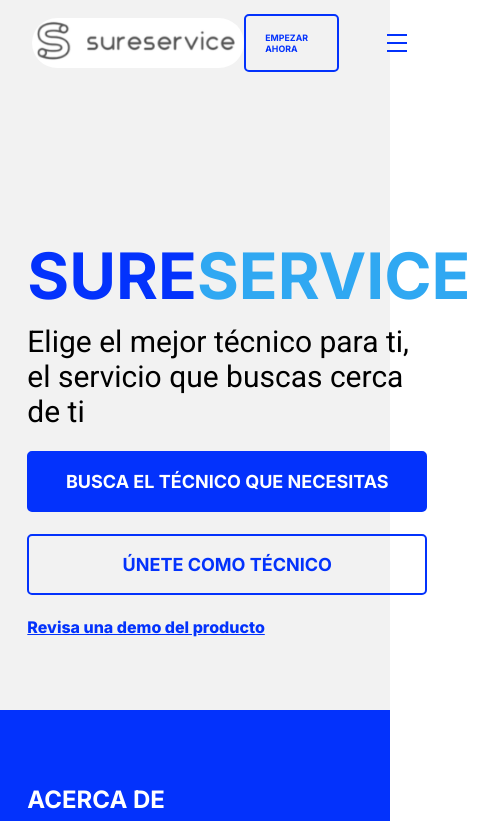
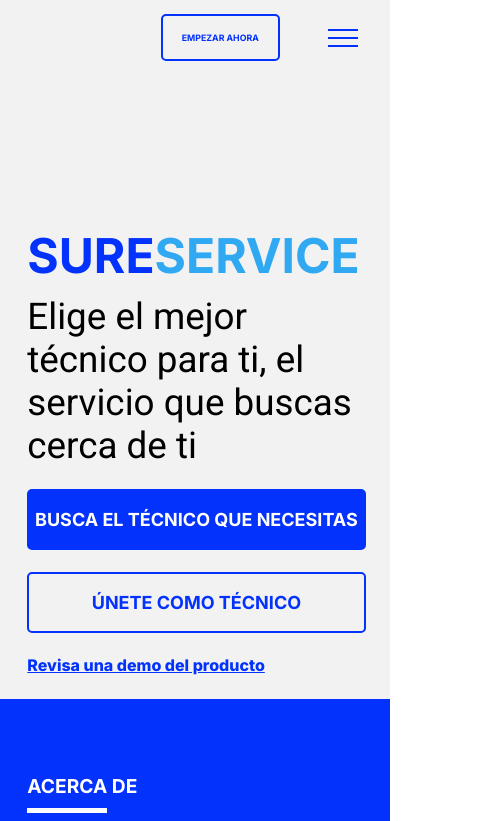
Before and after one commit to VITEC-2023/sureservice-landingpage, a plain HTML site: page index.html in a window 390 px wide. Shown: the top 821 px of the page, 479 px wide, since content can reach past the window. Drawn offline with Linux system fonts and the light colour scheme.

Commit message:
fix: fixed responsive design issues

```diff
--- a/styles/style.css
+++ b/styles/style.css
@@ -62,7 +62,7 @@ nav div {
 }
 
 .container {
-    max-width: 2100px;
+    max-width: 3000px;
     margin: auto;
 }
 
@@ -98,7 +98,7 @@ nav div {
 }
 
 .hero__content--description {
-    font-size: 30px;
+    font-size: 2.3rem;
     margin: 10px 0;
     font-weight: 400;
 }
@@ -116,7 +116,7 @@ nav div {
     border: 2px solid;
     margin: 22px 0;
     text-align: center;
-    width: 400px;
+    max-width: 400px;
     border-radius: 5px;
 }
 
@@ -147,7 +147,7 @@ nav div {
 
 h2 {
     margin: 0;
-    font-size: 24px;
+    font-size: 1.2rem;
     font-weight: 700;
     text-transform: uppercase;
 }
@@ -354,7 +354,11 @@ footer img {
         display: none;
     }
     .hero__content {
-        width: 100%;
+        width: 90%;
+        padding-right: 0.8rem;
+    }
+    .hero__content--title {
+        font-size: 3rem;
     }
     .navigation__get_start {
         font-size: 0.55rem;
@@ -365,4 +369,19 @@ footer img {
     .services__content--text p {
         font-size: 1rem;
     }
+    h3 {
+        font-size: 1.8em;
+    }
 }
+
+@media screen and (max-width: 430px) {
+    nav {
+        justify-content: end;
+    }
+    nav img {
+        display: none;
+    }
+    h3 {
+        font-size: 1.5em;
+    }
+}
```
